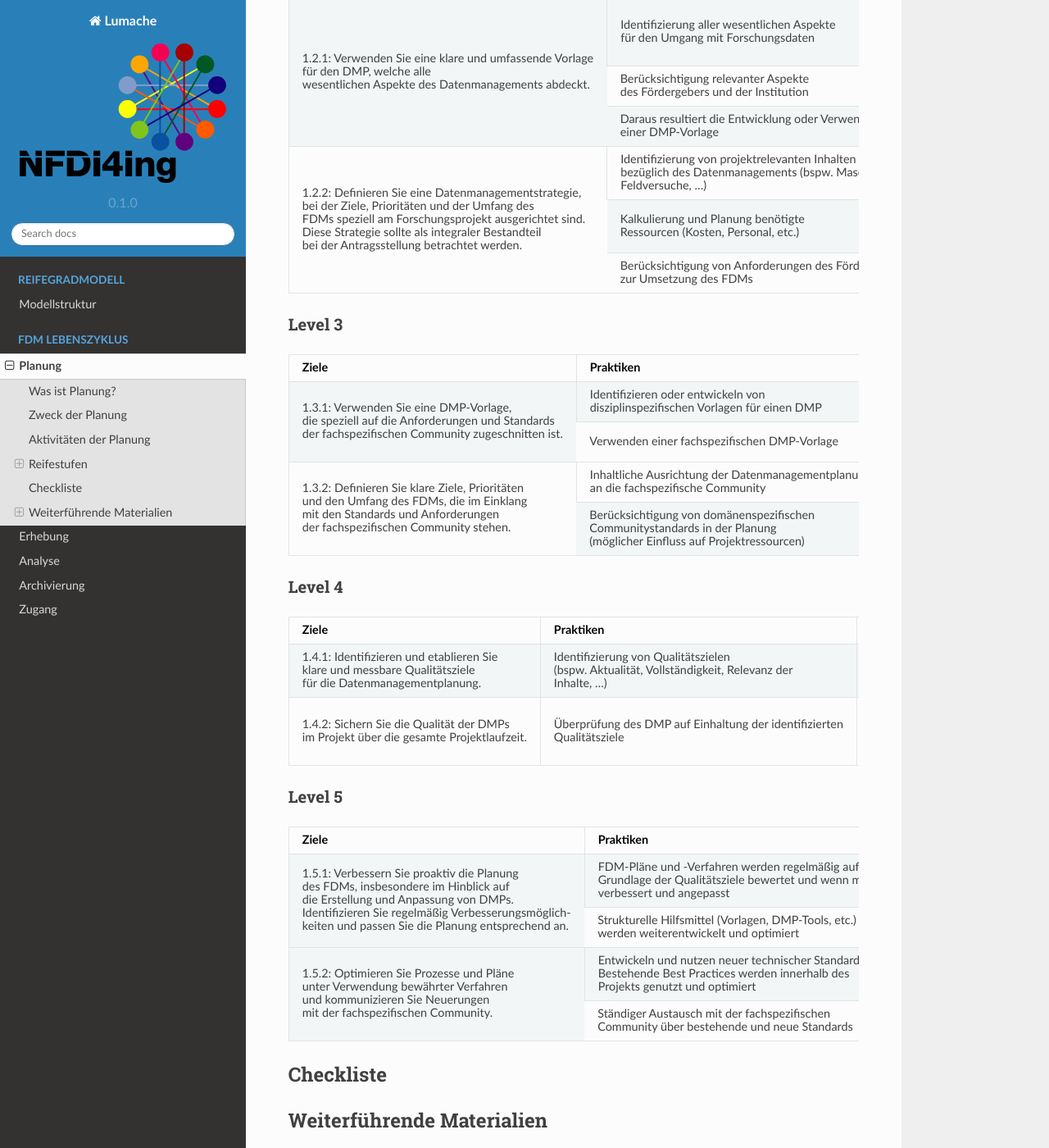
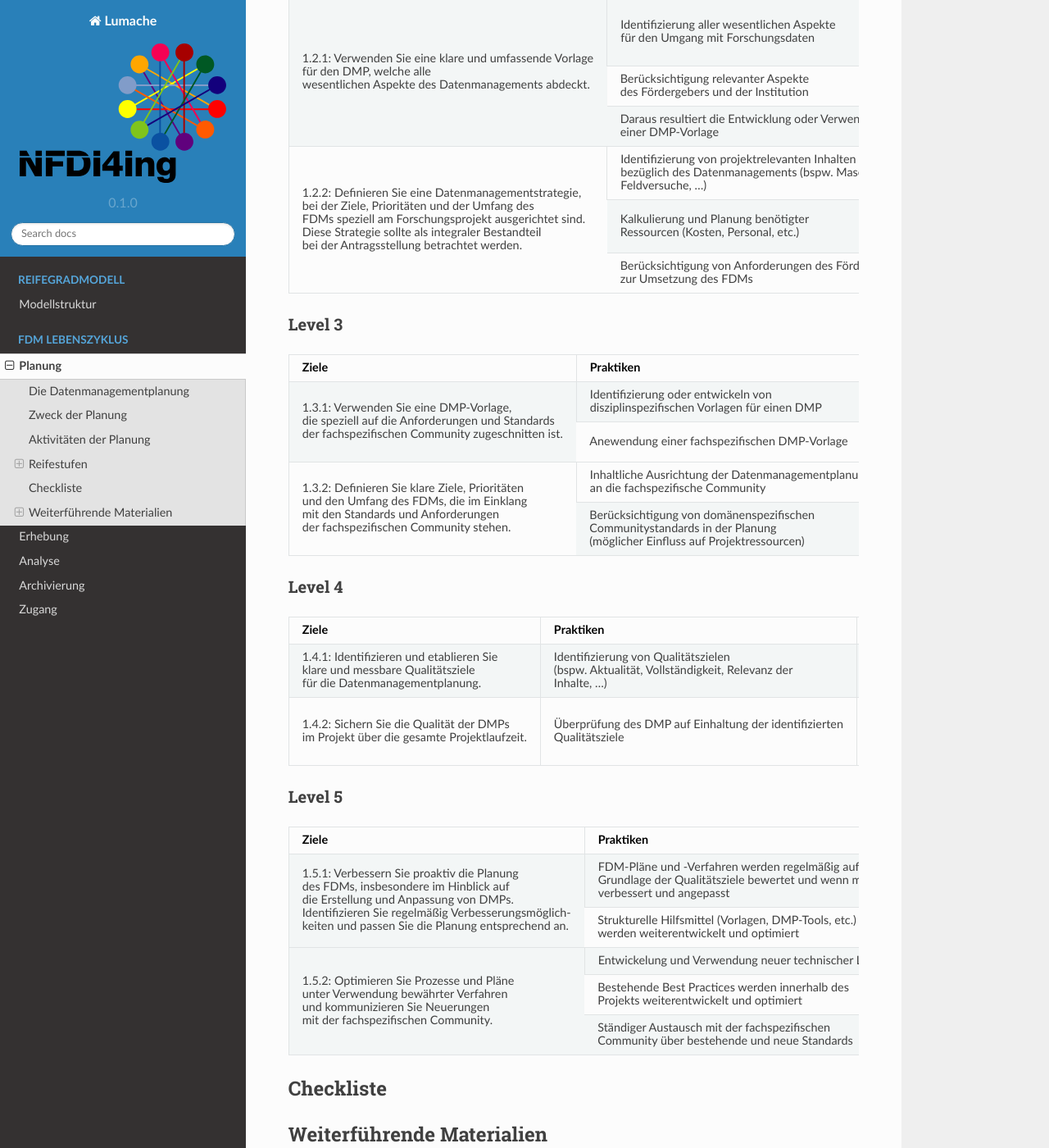
Before and after one commit to LUHMW/MaturityModelsNFDI4Ing, a Sphinx documentation site: the page built from docs/source/Planung.rst, in a window 1280 px wide and 1400 px high, scrolled down 3204 px. Shown: the whole window at 82% size. Built offline with Sphinx 7.4.7 and the Read the Docs theme 2.0.0, drawn with Linux system fonts in a browser that asks for light colours; some of the changed text lies outside the part shown.

Commit message:
Update Planung.rst

```diff
--- a/docs/source/Planung.rst
+++ b/docs/source/Planung.rst
@@ -6,7 +6,7 @@
 ###############
 
 *************************
-Was ist Planung?
+Die Datenmanagementplanung
 *************************
 
 Planung im Kontext des Forschungsdatenmanagements (FDM) markiert den **Startpunkt** eines FDM-Prozesses. Dabei stehen die **Forschungsdaten** im Zentrum, die in einem Projekt verwendet, bearbeitet und/oder erzeugt werden. Die Planungsphase umfasst die **strategische Organisation** der Datensammlung, -dokumentation, -organisation und -aufbewahrung.
@@ -143,7 +143,7 @@
 |                                                       |                                                          |                                                                                                                                                                               |
 | FDMs speziell am Forschungsprojekt ausgerichtet sind. | Feldversuche, …)                                         |                                                                                                                                                                               |
 |                                                       +----------------------------------------------------------+-------------------------------------------------------------------------------------------------------------------------------------------------------------------------------+
-| Diese Strategie sollte als integraler Bestandteil     | Kalkulierung und Planung benötigte                       | Zum Teil werden Ressourcen und FDM-Systeme                                                                                                                                    |
+| Diese Strategie sollte als integraler Bestandteil     | Kalkulierung und Planung benötigter                      | Zum Teil werden Ressourcen und FDM-Systeme                                                                                                                                    |
 |                                                       |                                                          |                                                                                                                                                                               |
 | bei der Antragsstellung betrachtet werden.            | Ressourcen (Kosten, Personal, etc.)                      | von Ihrer Universität oder Forschungseinrichtung empfohlen oder betrieben,                                                                                                    |
 |                                                       |                                                          |                                                                                                                                                                               |
@@ -162,11 +162,11 @@
 +-------------------------------------------------------+----------------------------------------------------------+-------------------------------------------------------------------------------------------------------------------------------------------------------------------------------+
 | Ziele                                                 | Praktiken                                                |  Empfehlungen/weitere Materialien                                                                                                                                             |
 +=======================================================+==========================================================+===============================================================================================================================================================================+
-| 1.3.1: Verwenden Sie eine DMP-Vorlage,                | Identifizieren oder entwickeln von                       | Es gibt unterschiedliche Schwerpunkte für                                                                                                                                     |
+| 1.3.1: Verwenden Sie eine DMP-Vorlage,                | Identifizierung oder entwickeln von                      | Es gibt unterschiedliche Schwerpunkte für                                                                                                                                     |
 |                                                       |                                                          |                                                                                                                                                                               |
 | die speziell auf die Anforderungen und Standards      | disziplinspezifischen Vorlagen für einen DMP             | das Forschungsdatenmanagement in                                                                                                                                              |
 |                                                       +----------------------------------------------------------+                                                                                                                                                                               |
-| der fachspezifischen Community zugeschnitten ist.     | Verwenden einer fachspezifischen DMP-Vorlage             | Abhängigkeit der Disziplin und Forschungsmethode.                                                                                                                             |
+| der fachspezifischen Community zugeschnitten ist.     | Anewendung einer fachspezifischen DMP-Vorlage            | Abhängigkeit der Disziplin und Forschungsmethode.                                                                                                                             |
 |                                                       |                                                          +-------------------------------------------------------------------------------------------------------------------------------------------------------------------------------+
 |                                                       |                                                          | Existierende `RDMO-Fragenkataloge <https://github.com/rdmorganiser/rdmo-catalog/tree/master#content-curated-by-the-rdmo-team>`_ verschiedener Forschungsdisziplinen           |
 |                                                       |                                                          |                                                                                                                                                                               |
@@ -225,11 +225,11 @@
 |                                                       |                                                          |                                                                                                                                                                               |
 | keiten und passen Sie die Planung entsprechend an.    | werden weiterentwickelt und optimiert                    |                                                                                                                                                                               |
 +-------------------------------------------------------+----------------------------------------------------------+-------------------------------------------------------------------------------------------------------------------------------------------------------------------------------+
-| 1.5.2: Optimieren Sie Prozesse und Pläne              | Entwickeln und nutzen neuer technischer Standards        |                                                                                                                                                                               |
-|                                                       |                                                          |                                                                                                                                                                               |
+| 1.5.2: Optimieren Sie Prozesse und Pläne              | Entwickelung und Verwendung neuer technischer Lösungen   |                                                                                                                                                                               |
+|                                                       +----------------------------------------------------------+                                                                                                                                                                               |
 | unter Verwendung bewährter Verfahren                  | Bestehende Best Practices werden innerhalb des           |                                                                                                                                                                               |
 |                                                       |                                                          |                                                                                                                                                                               |
-| und kommunizieren Sie Neuerungen                      | Projekts genutzt und optimiert                           |                                                                                                                                                                               |
+| und kommunizieren Sie Neuerungen                      | Projekts weiterentwickelt und optimiert                  |                                                                                                                                                                               |
 |                                                       +----------------------------------------------------------+                                                                                                                                                                               |
 | mit der fachspezifischen Community.                   | Ständiger Austausch mit der fachspezifischen             |                                                                                                                                                                               |
 |                                                       |                                                          |                                                                                                                                                                               |
```
